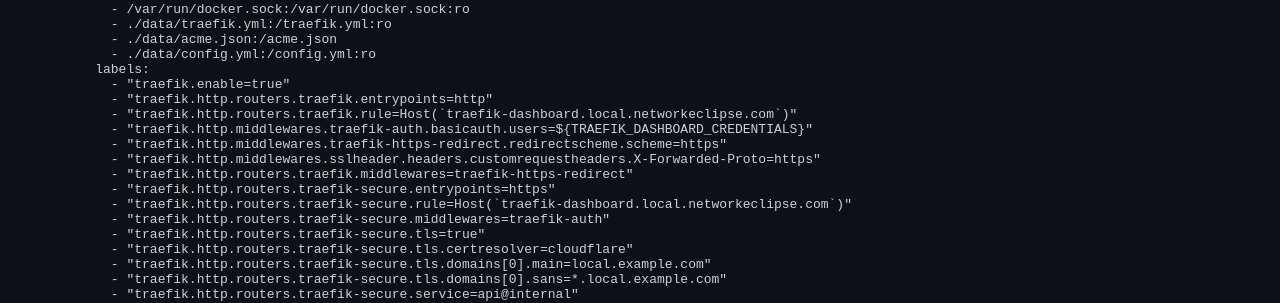
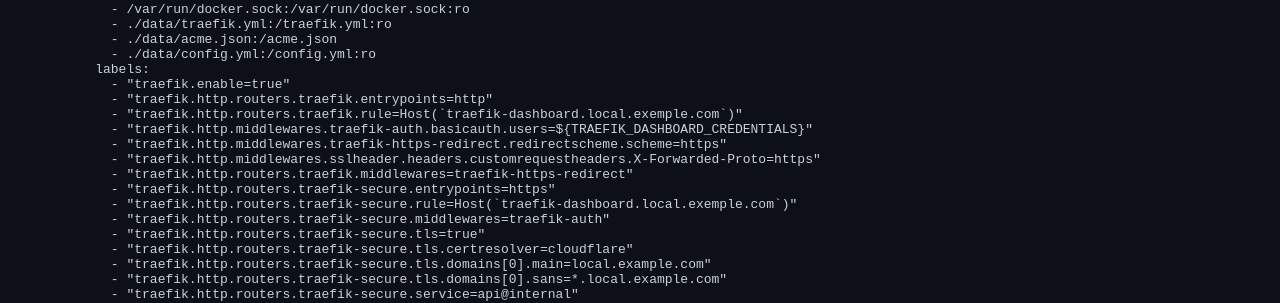
Before and after one commit to Freaky2112/freaky2112.github.io, a Jekyll site: the page built from _posts/2026-04-25-docker-list.md, in a window 1280 px wide and 900 px high, scrolled down 2517 px. Shown: the part 153-456 px from the top of the window. Built offline with Jekyll 4.4.1, drawn with Linux system fonts in a browser that asks for light colours.

Commit message:
anonymous traefik section

```diff
--- a/_posts/2026-04-25-docker-list.md
+++ b/_posts/2026-04-25-docker-list.md
@@ -124,7 +124,7 @@
 
 User= \
 DB_name= \
-DB_Password= \
+DB_Password=\
 DB_Root_Password=
 
 ---
@@ -161,13 +161,13 @@
     labels:
       - "traefik.enable=true"
       - "traefik.http.routers.traefik.entrypoints=http"
-      - "traefik.http.routers.traefik.rule=Host(`traefik-dashboard.local.networkeclipse.com`)"
+      - "traefik.http.routers.traefik.rule=Host(`traefik-dashboard.local.exemple.com`)"
       - "traefik.http.middlewares.traefik-auth.basicauth.users=${TRAEFIK_DASHBOARD_CREDENTIALS}"
       - "traefik.http.middlewares.traefik-https-redirect.redirectscheme.scheme=https"
       - "traefik.http.middlewares.sslheader.headers.customrequestheaders.X-Forwarded-Proto=https"
       - "traefik.http.routers.traefik.middlewares=traefik-https-redirect"
       - "traefik.http.routers.traefik-secure.entrypoints=https"
-      - "traefik.http.routers.traefik-secure.rule=Host(`traefik-dashboard.local.networkeclipse.com`)"
+      - "traefik.http.routers.traefik-secure.rule=Host(`traefik-dashboard.local.exemple.com`)"
       - "traefik.http.routers.traefik-secure.middlewares=traefik-auth"
       - "traefik.http.routers.traefik-secure.tls=true"
       - "traefik.http.routers.traefik-secure.tls.certresolver=cloudflare"
```
